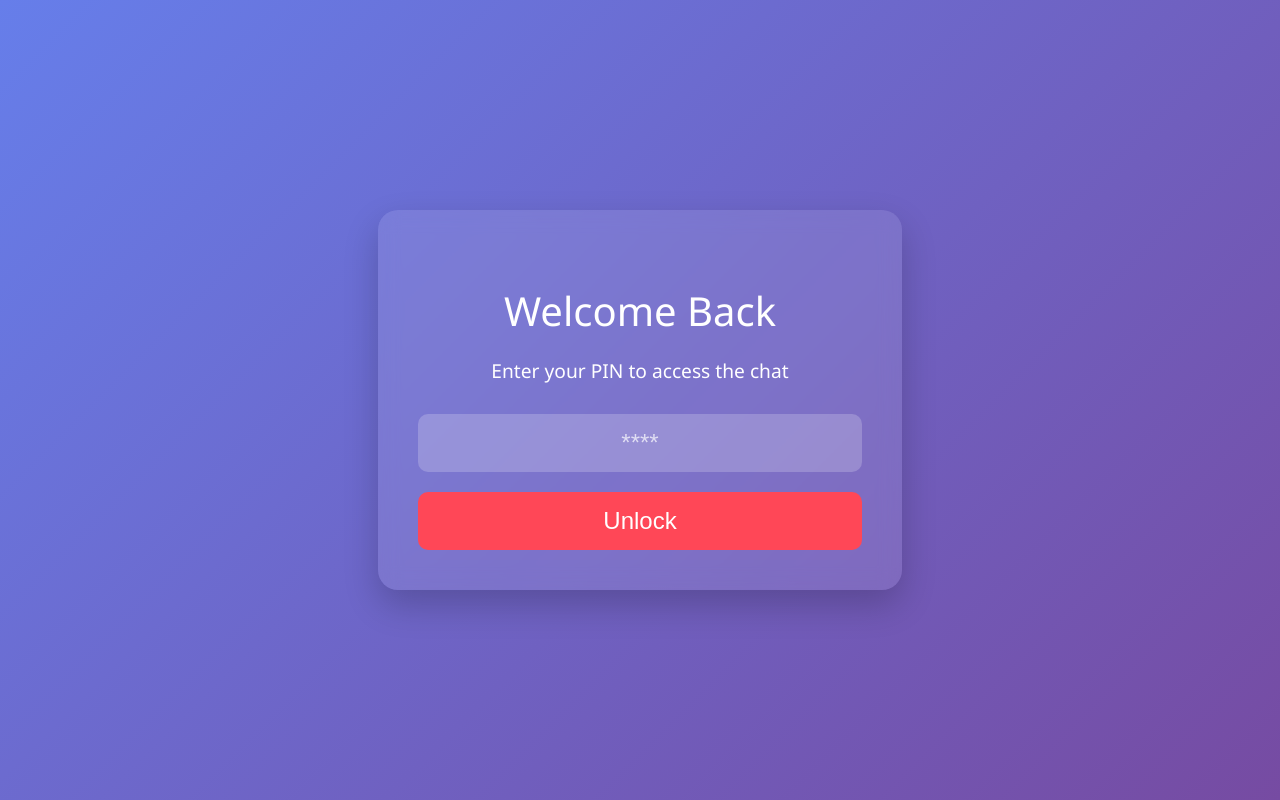
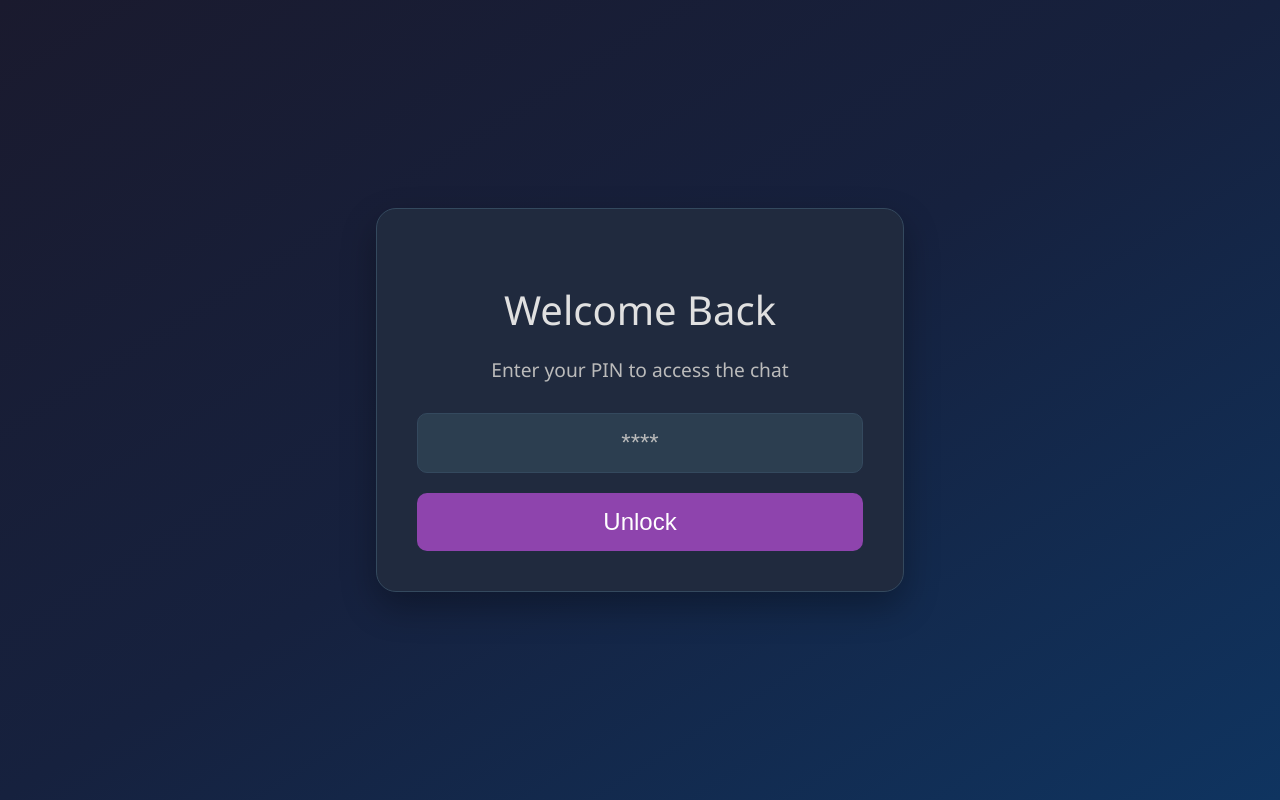
Before and after one commit to badhonbiswasdev/Emul, a React (Vite) app: page / in a window 1280 px wide. Built offline with nearby package versions, Linux system fonts and the light colour scheme; no server answers.

Commit message:
feat: persistent authentication and improved UI

```diff
--- a/src/AuthPage.css
+++ b/src/AuthPage.css
@@ -1,20 +1,32 @@
+:root {
+    --bg-dark: #1a1a2e;
+    --bg-medium: #202a3e;
+    --bg-light: #2c3e50;
+    --text-light: #e0e0e0;
+    --text-dark: #bbbbbb;
+    --accent-color: #8e44ad;
+    --accent-color-hover: #9b59b6;
+    --border-color: #34495e;
+    --shadow-color: rgba(0, 0, 0, 0.3);
+    --error-color: #e74c3c;
+}
 
 .auth-container {
     display: flex;
     justify-content: center;
     align-items: center;
     height: 100vh;
-    background: linear-gradient(135deg, #667eea 0%, #764ba2 100%);
+    background: linear-gradient(to bottom right, var(--bg-dark), #16213e, #0f3460);
 }
 
 .auth-box {
-    background: rgba(255, 255, 255, 0.1);
+    background: var(--bg-medium);
     padding: 40px;
     border-radius: 20px;
-    box-shadow: 0 15px 35px rgba(0, 0, 0, 0.2);
+    box-shadow: 0 15px 35px var(--shadow-color);
     text-align: center;
-    color: white;
-    backdrop-filter: blur(10px);
+    color: var(--text-light);
+    border: 1px solid var(--border-color);
 }
 
 .auth-box h2 {
@@ -27,23 +39,30 @@
     margin-bottom: 30px;
     font-size: 1.2em;
     font-weight: 300;
+    color: var(--text-dark);
 }
 
 .pin-input {
     width: 100%;
     padding: 15px;
     margin-bottom: 20px;
-    border: none;
+    border: 1px solid var(--border-color);
     border-radius: 10px;
     text-align: center;
     font-size: 1.5em;
-    background: rgba(255, 255, 255, 0.2);
-    color: white;
+    background: var(--bg-light);
+    color: var(--text-light);
     outline: none;
+    transition: border-color 0.3s ease, box-shadow 0.3s ease;
 }
 
 .pin-input::placeholder {
-    color: rgba(255, 255, 255, 0.7);
+    color: var(--text-dark);
+}
+
+.pin-input:focus {
+    border-color: var(--accent-color);
+    box-shadow: 0 0 0 3px rgba(142, 68, 173, 0.3);
 }
 
 .auth-button {
@@ -51,18 +70,19 @@
     padding: 15px;
     border: none;
     border-radius: 10px;
-    background: #ff4757;
+    background: var(--accent-color);
     color: white;
     font-size: 1.5em;
     cursor: pointer;
-    transition: background 0.3s ease;
+    transition: background-color 0.3s ease, transform 0.2s ease;
 }
 
 .auth-button:hover {
-    background: #e04050;
+    background-color: var(--accent-color-hover);
+    transform: translateY(-2px);
 }
 
 .error-message {
-    color: #ff4757;
+    color: var(--error-color);
     margin-top: 15px;
 }
--- a/src/AuthPage.jsx
+++ b/src/AuthPage.jsx
@@ -1,5 +1,4 @@
-
-import React, { useState } from 'react';
+import React, { useState, useEffect } from 'react';
 import { useNavigate } from 'react-router-dom';
 import './AuthPage.css';
 
@@ -7,6 +6,13 @@ const AuthPage = () => {
   const [pin, setPin] = useState('');
   const [error, setError] = useState('');
   const navigate = useNavigate();
+
+  useEffect(() => {
+    const isAuthenticated = localStorage.getItem('isAuthenticated');
+    if (isAuthenticated) {
+      navigate('/chat');
+    }
+  }, [navigate]);
 
   const handlePinChange = (e) => {
     setPin(e.target.value);
```
Lines whose indentation alone changed are shown as unchanged.
